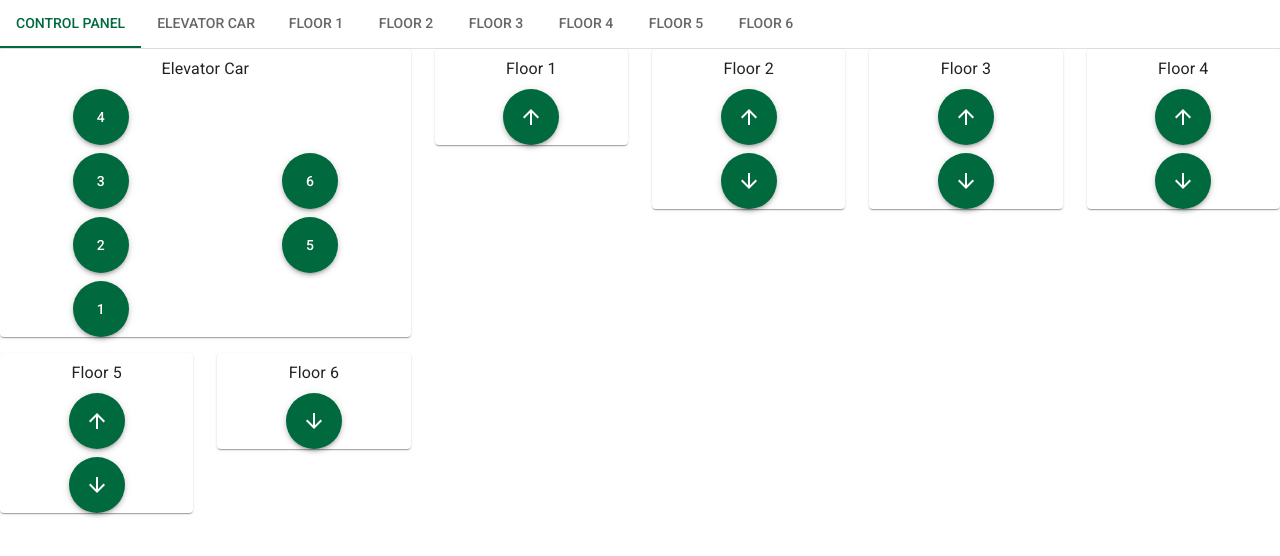
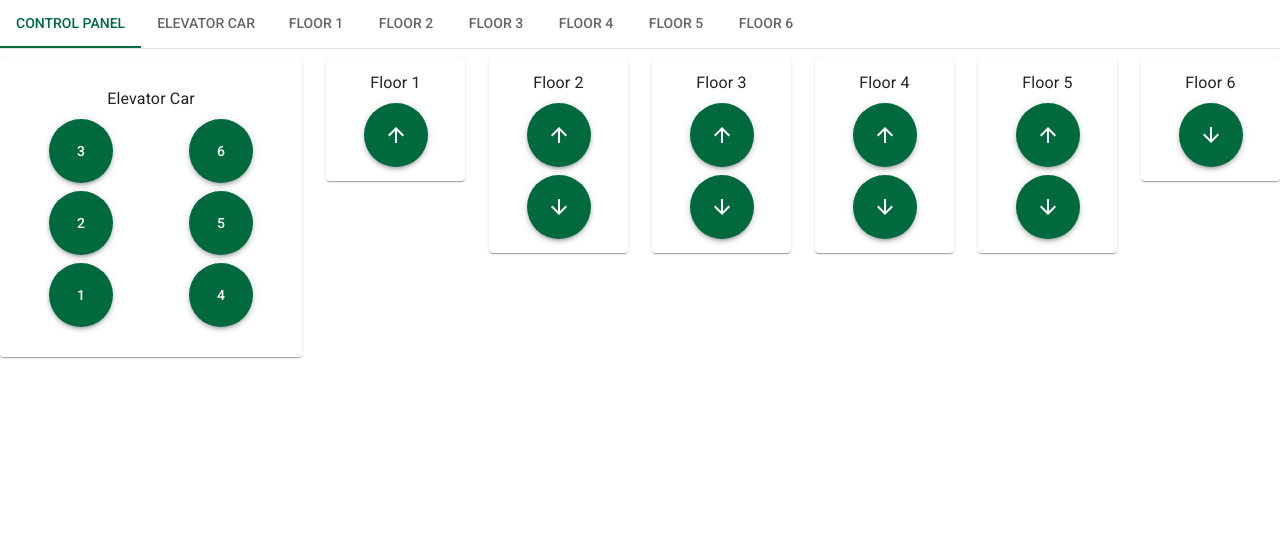
Before and after one commit to roryschadler/ElevatorApp, a React (Create React App) app: page / in a window 1280 px wide. Shown: the top 556 px of the page. Built offline with nearby package versions, Linux system fonts and the light colour scheme.

Commit message:
Update button sizing method for better panel size

```diff
--- a/src/components/CarPanel.js
+++ b/src/components/CarPanel.js
@@ -17,14 +17,19 @@ import ElevatorButton from './ElevatorButton';
  * @example
  * const handleClick = () => console.log('click');
  * const floors = ['L', '1', '2'];
+ * const buttonSize = 64;
  * return (
- *   <CarPanel floors={floors} onClick={handleClick} />
+ *   <CarPanel floors={floors} onClick={handleClick} buttonSize={buttonSize}/>
  * );
  */
-function CarPanel({ floors, onClick, noText }) {
+function CarPanel({ floors, onClick, noText, buttonSize }) {
   // map given floors to buttons
   const buttonList = floors.map((floor) => (
-    <ElevatorButton onClick={onClick(floor)} key={floor}>
+    <ElevatorButton
+      onClick={onClick(floor)}
+      key={floor}
+      buttonSize={buttonSize}
+    >
       {floor}
     </ElevatorButton>
   ));
@@ -34,6 +39,7 @@ function CarPanel({ floors, onClick, noText }) {
       reverse
       noText={noText}
       className="car_panel"
+      buttonSize={buttonSize}
     >
       {buttonList}
     </ElevatorPanel>
@@ -47,6 +53,8 @@ CarPanel.propTypes = {
   onClick: PropTypes.func.isRequired,
   /** Pass if no label is desired */
   noText: PropTypes.bool,
+  /** Button size for appropriate panel sizing */
+  buttonSize: PropTypes.number.isRequired,
 };
 
 CarPanel.defaultProps = {
--- a/src/components/ElevatorButton.js
+++ b/src/components/ElevatorButton.js
@@ -11,13 +11,14 @@ import { Fab } from '@mui/material';
  * @example
  * const handleClick = () => console.log('click');
  * const buttonText = 6;
+ * const buttonSize = 64;
  * return (
- *   <ElevatorButton onClick={handleClick}>{buttonText}</ElevatorButton>
+ *   <ElevatorButton onClick={handleClick} buttonSize={buttonSize}>{buttonText}</ElevatorButton>
  * );
  */
-function ElevatorButton({ onClick, children }) {
+function ElevatorButton({ onClick, buttonSize, children }) {
   return (
-    <Fab color="primary" sx={{ boxShadow: 3 }} onClick={onClick}>
+    <Fab color="primary" sx={{ boxShadow: 3, height: buttonSize, width: buttonSize }} onClick={onClick}>
       {children}
     </Fab>
   );
@@ -28,6 +29,8 @@ ElevatorButton.propTypes = {
   onClick: PropTypes.func.isRequired,
   /** Element to insert inside the button */
   children: PropTypes.node.isRequired,
+  /** Button size */
+  buttonSize: PropTypes.number.isRequired,
 };
 
 export default ElevatorButton;
--- a/src/components/ElevatorDisplay.js
+++ b/src/components/ElevatorDisplay.js
@@ -34,6 +34,7 @@ class ElevatorDisplay extends React.Component {
       },
       ledger: [],
     };
+    this.buttonSize = 64;
   }
   static propTypes = {
     /** Current tab value */
@@ -82,6 +83,7 @@ class ElevatorDisplay extends React.Component {
             location={location || ''}
             floor={floor}
             onClick={this.handleElevatorRequest}
+            buttonSize={this.buttonSize}
           ></FloorPanel>
         );
       },
@@ -89,7 +91,11 @@ class ElevatorDisplay extends React.Component {
     );
 
     const carPanel = (
-      <CarPanel floors={this.props.floors} onClick={this.handleElevatorRequest} />
+      <CarPanel
+        floors={this.props.floors}
+        onClick={this.handleElevatorRequest}
+        buttonSize={this.buttonSize}
+      />
     );
 
     if (this.props.value === 'all') {
@@ -97,16 +103,15 @@ class ElevatorDisplay extends React.Component {
       return (
         <Grid
           container
-          columns={{ xs: 4, sm: 8, md: 12 }}
-          spacing={{ xs: 2, md: 3 }}
-          alignItems="stretch"
+          columns={{ xs: 4, sm: 8, md: 12, lg: 12 }}
+          spacing={{ xs: 1, md: 3 }}
         >
-          <Grid item xs={2} sm={4} md={4}>
+          <Grid xs={3} item>
             {carPanel}
           </Grid>
 
           {floorButtons.map((button, index) => (
-            <Grid item xs={1} sm={2} md={2} key={index}>
+            <Grid item xs key={index}>
               {button}
             </Grid>
           ))}
--- a/src/components/ElevatorPanel.js
+++ b/src/components/ElevatorPanel.js
@@ -16,17 +16,25 @@ import { Grid, Paper } from '@mui/material';
  * const handleClick = () => console.log('click');
  * const className = 'elevator_panel';
  * const text = 'Elevator Panel';
+ * const buttonSize = 64;
  * const buttons = [
- *   <ElevatorButton onClick={handleClick}>1</ElevatorButton>,
- *   <ElevatorButton onClick={handleClick}>2</ElevatorButton>
+ *   <ElevatorButton onClick={handleClick} size={buttonSize}>1</ElevatorButton>,
+ *   <ElevatorButton onClick={handleClick} size={buttonSize}>2</ElevatorButton>
  * ];
  * return (
- *   <ElevatorPanel className={className} text={text} reverse>
+ *   <ElevatorPanel className={className} text={text} reverse size={buttonSize}>
  *     {buttons}
  *   </ElevatorPanel>
  * );
  */
-function ElevatorPanel({ children, noText, text, reverse, className }) {
+function ElevatorPanel({
+  children,
+  noText,
+  text,
+  reverse,
+  className,
+  buttonSize,
+}) {
   // add custom class if passed
   const classNames = ['elevator_panel'];
   if (Array.isArray(className)) {
@@ -57,11 +65,16 @@ function ElevatorPanel({ children, noText, text, reverse, className }) {
     );
   }
 
-  const chunkSize = childButtons.length > 4 ? Math.floor(Math.sqrt(childButtons.length)) + 1 : 4;
+  // set calculated chunk size to one more than the number of buttons desired
+  const chunkSize =
+    childButtons.length > 4 ? Math.ceil(Math.sqrt(childButtons.length)) + 1 : 4;
   const minWidth = Math.ceil(childButtons.length / chunkSize);
 
   return (
-    <Paper className={classNames.join(' ')} sx={{ minWidth: minWidth*64 }}>
+    <Paper
+      className={classNames.join(' ')}
+      sx={{ minWidth: minWidth * buttonSize, padding: '10% 5%' }}
+    >
       <Grid container spacing={1} direction="column" justifyItems="center">
         {textItem}
         <Grid
@@ -71,7 +84,7 @@ function ElevatorPanel({ children, noText, text, reverse, className }) {
           alignItems="center"
           justifyContent="center"
           direction={reverse ? 'column-reverse' : 'column'}
-          sx={{ maxHeight: chunkSize*100 }}
+          sx={{ maxHeight: chunkSize * buttonSize }}
         >
           {childButtons}
         </Grid>
@@ -97,6 +110,8 @@ ElevatorPanel.propTypes = {
     PropTypes.string,
     PropTypes.arrayOf(PropTypes.string),
   ]),
+  /** Button size for appropriate panel sizing */
+  buttonSize: PropTypes.number.isRequired,
 };
 
 ElevatorPanel.defaultProps = {
--- a/src/components/FloorPanel.js
+++ b/src/components/FloorPanel.js
@@ -20,23 +20,25 @@ import ElevatorButton from './ElevatorButton';
  * const handleClick = () => console.log('click');
  * const floor = '6';
  * const location = 'top';
+ * const buttonSize = 64;
  * return (
- *   <FloorPanel floor={floor} location={location} onClick={handleClick} noText />
+ *   <FloorPanel floor={floor} location={location} onClick={handleClick} noText buttonSize={buttonSize}/>
  * );
  */
-function FloorPanel({ floor, location, noText, onClick }) {
+function FloorPanel({ floor, location, noText, onClick, buttonSize }) {
   const panelProps = {
     noText,
     text: floor !== undefined ? `Floor ${floor}` : '',
     className: 'floor_panel',
+    buttonSize,
   };
   const upButton = (
-    <ElevatorButton onClick={onClick('up', floor)}>
+    <ElevatorButton onClick={onClick('up', floor)} buttonSize={buttonSize}>
       <ArrowUpward />
     </ElevatorButton>
   );
   const downButton = (
-    <ElevatorButton onClick={onClick('down', floor)}>
+    <ElevatorButton onClick={onClick('down', floor)} buttonSize={buttonSize}>
       <ArrowDownward />
     </ElevatorButton>
   );
@@ -67,6 +69,8 @@ FloorPanel.propTypes = {
   noText: PropTypes.bool,
   /** Callback on button click */
   onClick: PropTypes.func.isRequired,
+  /** Button size for appropriate panel sizing */
+  buttonSize: PropTypes.number.isRequired,
 };
 
 FloorPanel.defaultProps = {
```
